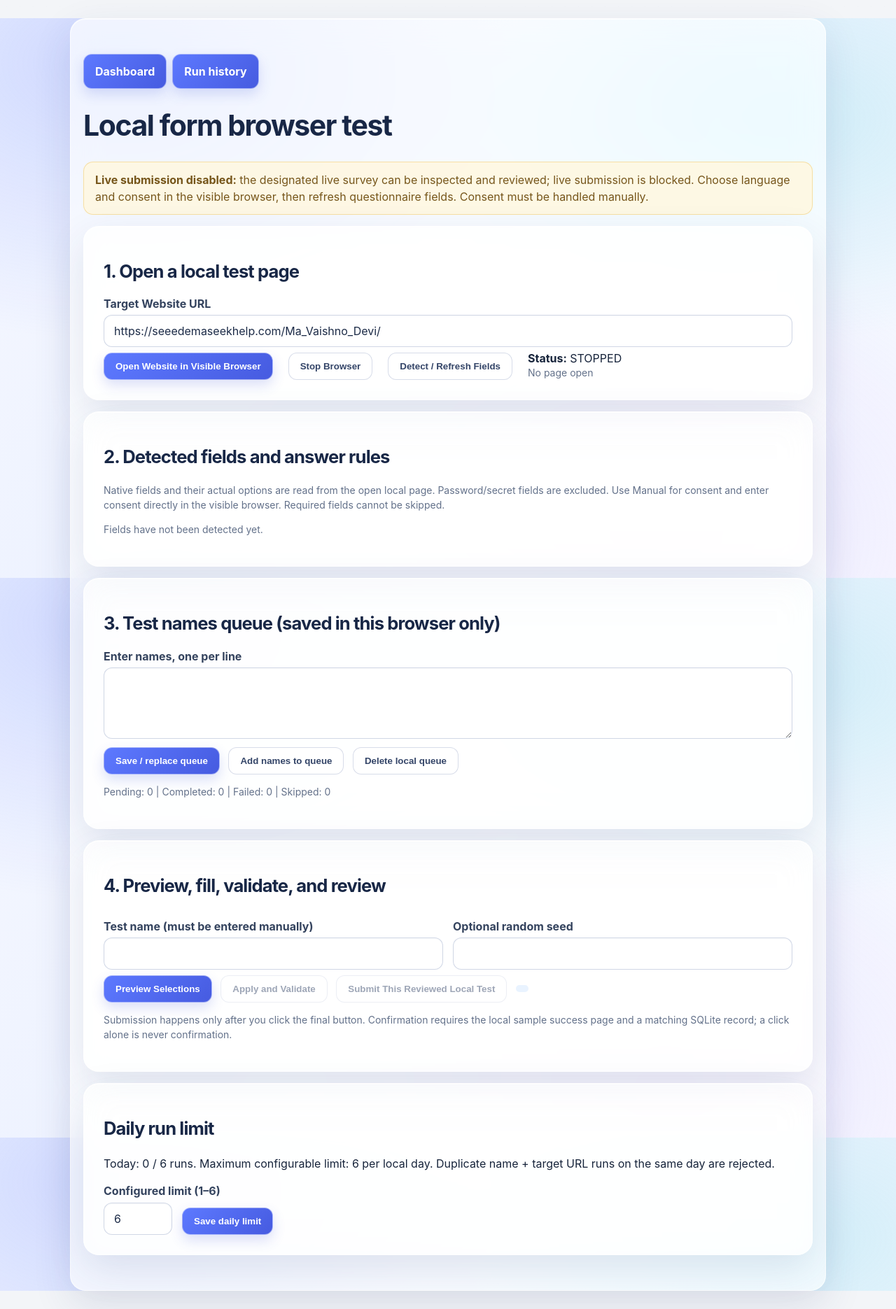
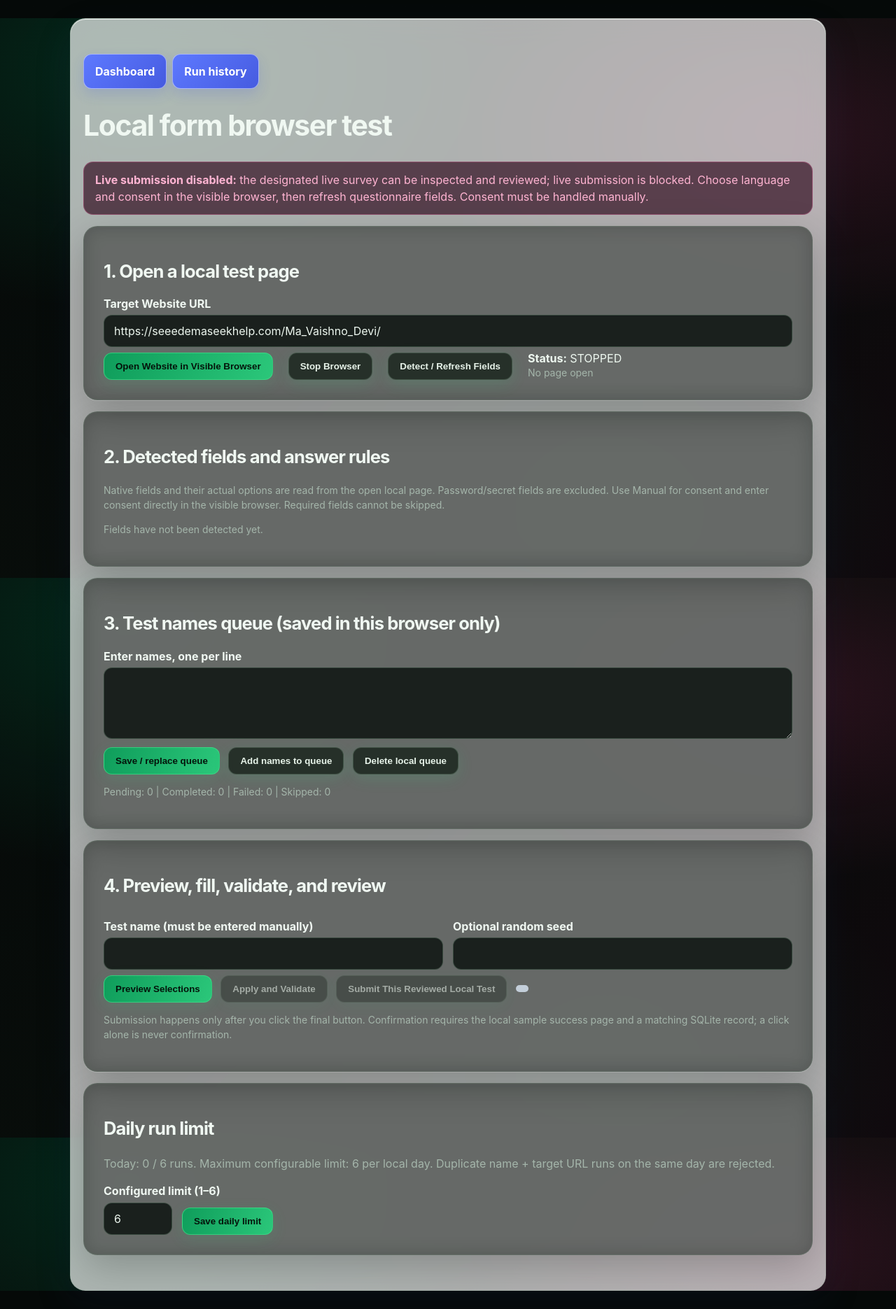
Before and after one commit to HERRY2DEV-ss/LocalSurveyTestAgent, a Flask app: page /automation in a window 1280 px wide. Shown: the whole page at 70% size. Run offline with Flask 3, Linux system fonts and the light colour scheme; the visitor is signed in with stand-in values (Sample User, id 1); data comes from the database, SQL or seed files in the repository; data that the repository does not hold is empty; some libraries are stand-ins or nearby versions.

Commit message:
Refine dark glass dashboard styling

```diff
--- a/static/glass.css
+++ b/static/glass.css
@@ -109,3 +109,23 @@ hr { border: 0; border-top: 1px solid rgba(137,153,188,.24); }
   button, .btn, a.link { max-width: 100%; }
 }
 @media (prefers-reduced-motion: reduce) { *, *::before, *::after { transition: none !important; scroll-behavior: auto !important; } }
+
+/* Refined dark glass UI: deep black canvas, soft blurred emerald/pink ambient light, minimal panels. */
+:root{color-scheme:dark;--ink:#edf7ef;--muted:#a4b5aa;--line:rgba(116,155,130,.22);--green:#45e09b;--pink:#ff6fae}
+html{min-height:100%;background:#050908!important}
+body{color:#edf7ef!important;background:radial-gradient(ellipse at 14% 8%,rgba(0,225,137,.14),transparent 34%),radial-gradient(ellipse at 88% 20%,rgba(255,54,145,.13),transparent 30%),radial-gradient(ellipse at 70% 90%,rgba(0,148,87,.10),transparent 34%),linear-gradient(135deg,#050908,#090e0b 55%,#10080d)!important;background-attachment:fixed!important}
+body::before{background-image:radial-gradient(rgba(160,220,180,.055) .7px,transparent .7px)!important;opacity:.2!important}
+h1,h2,h3,h4,label{color:#f0f8f2!important}p,.small,.muted,.note{color:#a4b5aa!important}
+main,.wrap,body>main,body>.wrap{width:min(1500px,calc(100% - 40px))!important}
+.card,.panel,main>section,.wrap>section,body>main>section,.wrap>main>section{background:rgba(11,17,13,.58)!important;border:1px solid rgba(128,170,140,.20)!important;box-shadow:0 18px 55px rgba(0,0,0,.22),inset 0 1px 0 rgba(255,255,255,.025)!important;backdrop-filter:blur(14px) saturate(120%)!important;-webkit-backdrop-filter:blur(14px) saturate(120%)!important;border-radius:20px!important}
+.hero{background:linear-gradient(115deg,rgba(6,23,16,.76),rgba(10,20,15,.64) 60%,rgba(36,12,27,.58))!important;border:1px solid rgba(120,164,135,.24)!important;box-shadow:0 18px 55px rgba(0,0,0,.18),inset 0 1px 0 rgba(255,255,255,.04)!important;backdrop-filter:blur(18px) saturate(125%)!important;-webkit-backdrop-filter:blur(18px) saturate(125%)!important}
+.hero h1,.hero h2,.hero p{color:#f0f8f2!important}.hero .small{color:#b7c8bd!important}
+.pill{background:rgba(10,54,33,.72)!important;color:#78f0aa!important;border:1px solid rgba(69,224,139,.42)!important}
+input:not([type=checkbox]):not([type=radio]),textarea,select{background:rgba(5,11,8,.78)!important;color:#edf7ef!important;border:1px solid rgba(128,170,140,.30)!important}
+button,.btn,button[type=submit]{background:linear-gradient(110deg,#0f9d5b,#2bc77a)!important;color:#04140b!important;border:1px solid rgba(69,224,139,.65)!important;box-shadow:0 6px 22px rgba(35,218,125,.12)!important}
+button.secondary,.secondary,.btn.secondary{background:rgba(18,29,22,.76)!important;color:#e7f3e9!important;border:1px solid rgba(128,170,140,.3)!important}
+a,.open-link{color:#6deba0!important}a:hover,.open-link:hover{color:#ff83b8!important}
+.warning,.flash,.message{background:rgba(54,20,38,.72)!important;border:1px solid rgba(255,111,174,.32)!important;color:#ffb4d2!important}
+th{background:rgba(20,35,25,.92)!important;color:#bce6c9!important}td{color:#dce9df!important;border-color:rgba(128,170,140,.13)!important}table,.table-wrap{background:rgba(6,12,8,.58)!important;border-color:rgba(128,170,140,.2)!important}tbody tr:hover{background:rgba(33,65,43,.28)!important}
+.stat{color:#78f0aa!important}.field{background:rgba(10,18,13,.55)!important;border-color:rgba(128,170,140,.2)!important}
+@media(max-width:720px){main,.wrap,body>main,body>.wrap{width:calc(100% - 22px)!important}.card,.panel{border-radius:16px!important}}
```
